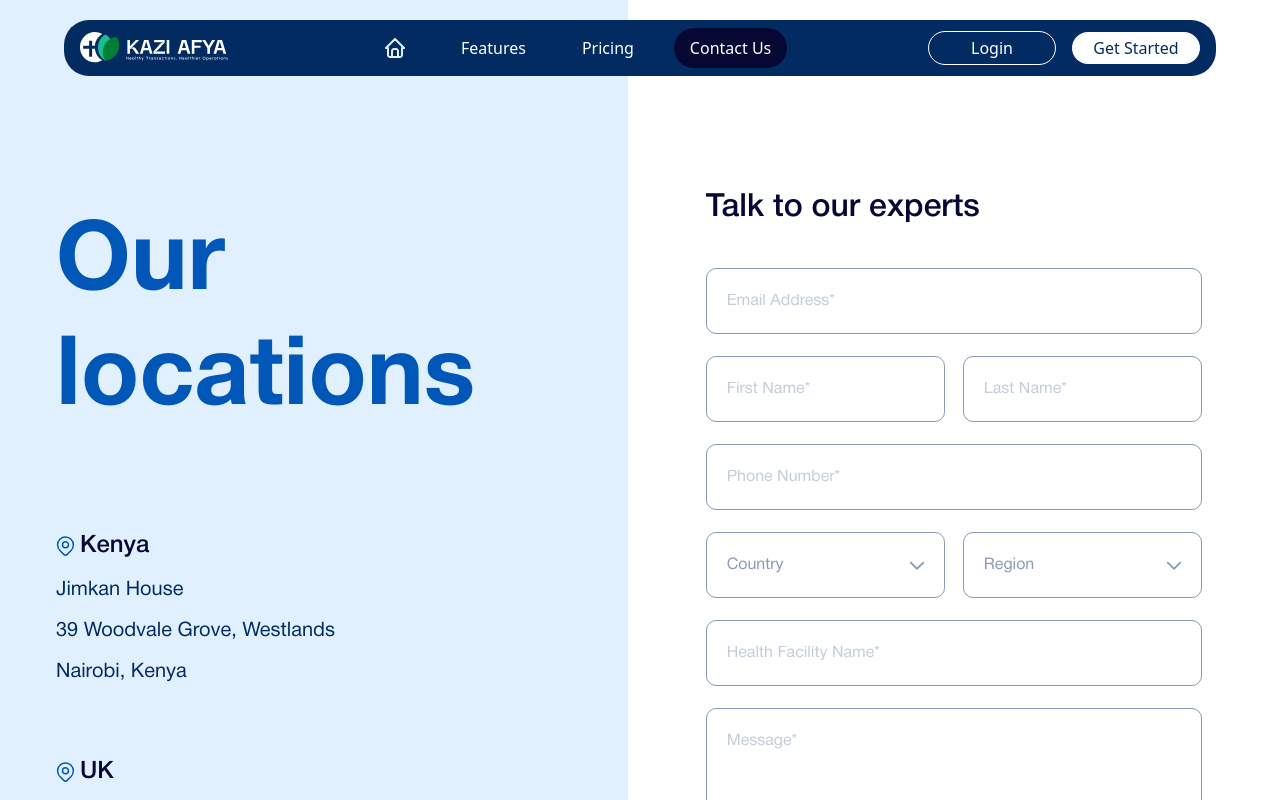
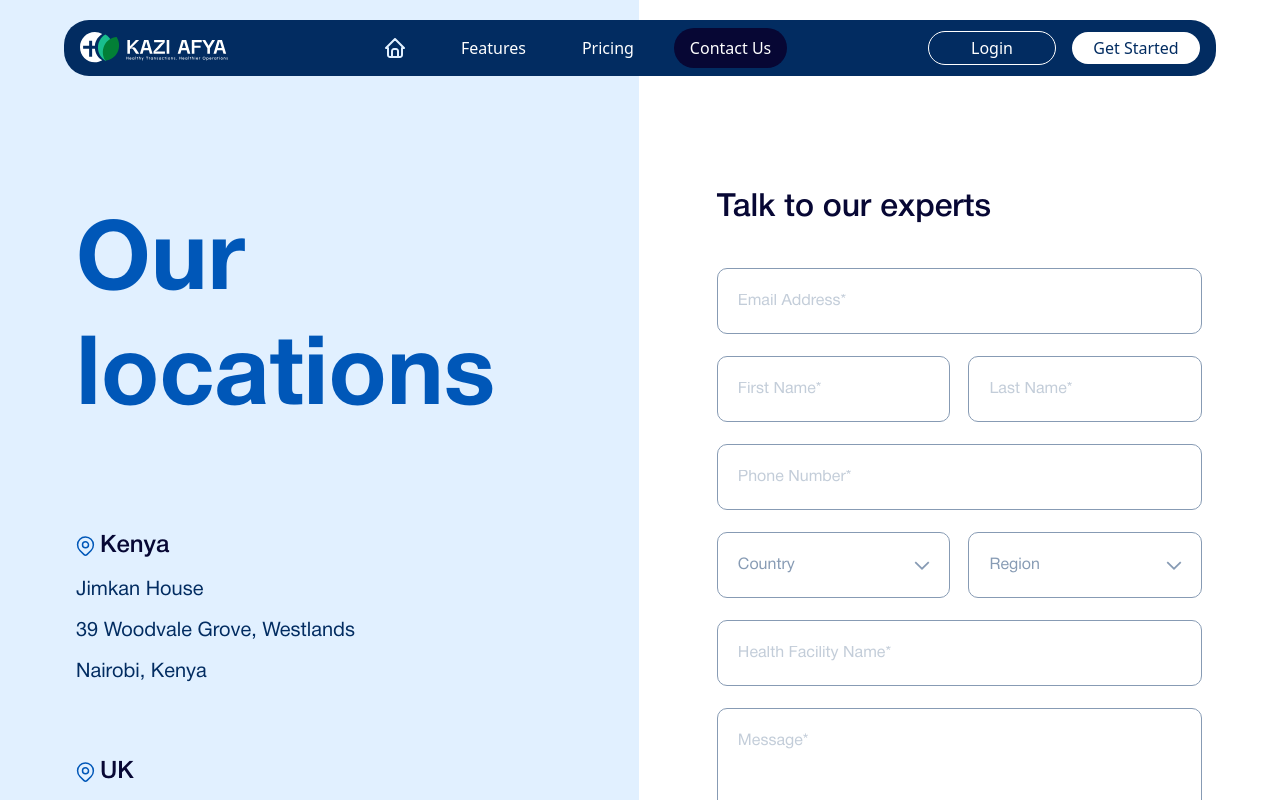
Before and after one commit to gitaujustus/kazi-afya, a Next.js app: page /contact-us in a window 1280 px wide. Shown: the top 800 px of the page. Built offline with nearby package versions, Linux system fonts and the light colour scheme.

Commit message:
completed

```diff
--- a/app/contact-us/page.js
+++ b/app/contact-us/page.js
@@ -5,9 +5,9 @@ import ContactForm from "@/components/contausForm";
 
 const Contacts = () => {
   return (
-    <main className="flex flex-col md:flex-row">
+    <main className="flex flex-col md:flex-row border-b border-white">
       {/* locations */}
-      <div className="pt-[80px] pb-[65px] sm:pt-[100px] md:pt-[150px] xl:pt-[207px] px-[20px] sm:px-[30px] md:px-[42px] xl:px-[56px] gap-[10px] w-full md:min-w-[37vw] bg-wizard-white">
+      <div className="pt-[80px] pb-[65px] sm:pt-[100px] md:pt-[150px] xl:pt-[207px] px-[20px] sm:px-[32px] md:px-[48px] xl:px-[76px] gap-[10px] w-full md:min-w-[37vw] bg-wizard-white">
         <h1 className="text-[48px] sm:text-[60px] md:text-[72px] xl:text-[96px] leading-[120%] font-helvetica-bold text-london-rain">
           Our locations
         </h1>
```
